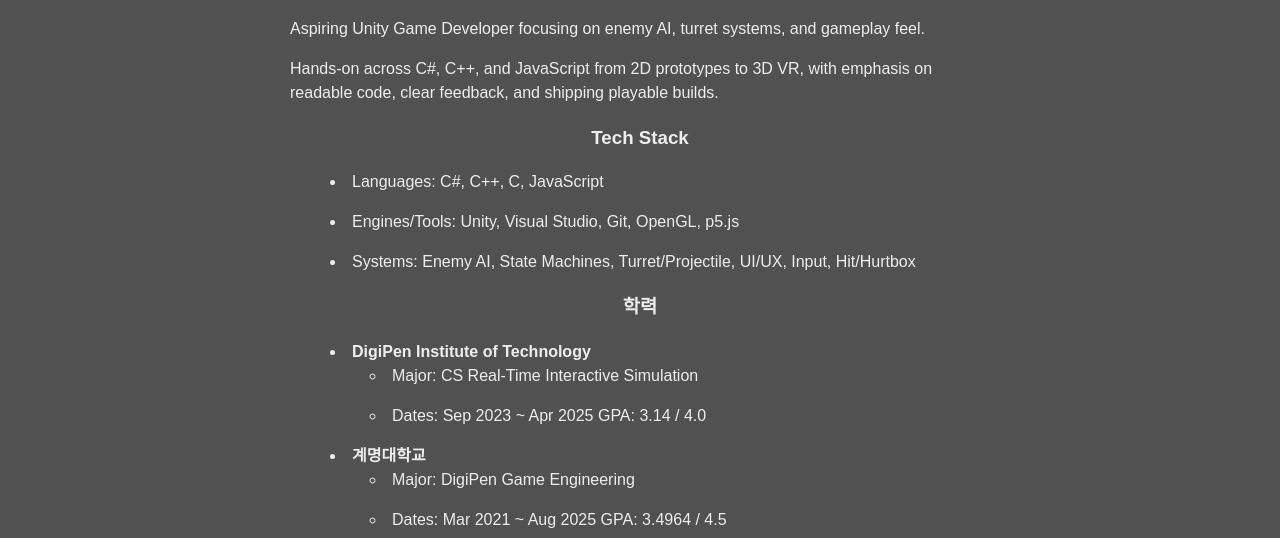
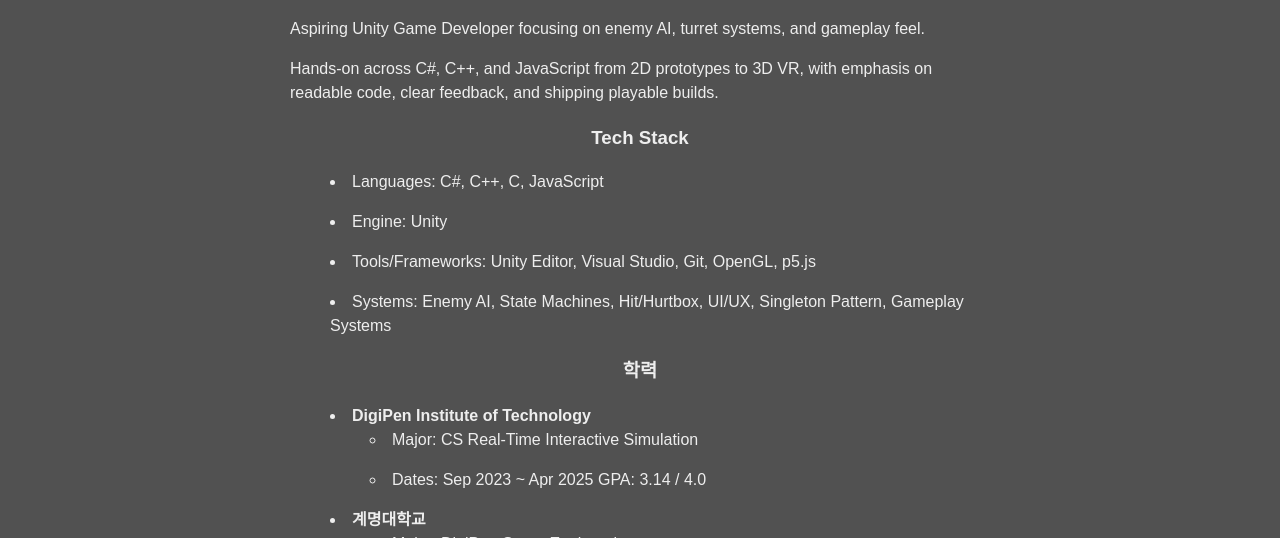
Before and after one commit to kseoffed/portfolio, a plain HTML site: page index.html in a window 1280 px wide. Shown: the part 626-1164 px from the top of the page. Drawn offline with Linux system fonts and the light colour scheme.

Commit message:
이력서 수정, 기술 스택 수정

```diff
--- a/app.js
+++ b/app.js
@@ -18,8 +18,9 @@
     "about.summary2": "C#, C++, JavaScript로 2D부터 3D VR까지 구현 경험이 있으며, 가독성 좋은 코드와 명확한 피드백, 플레이 가능한 빌드를 중시합니다.",
     "about.skills.title": "기술 스택",
     "about.skills.langs": "언어: C#, C++, C, JavaScript",
-    "about.skills.tools": "엔진/툴: Unity, Visual Studio, Git, OpenGL, p5.js",
-    "about.skills.systems": "시스템: Enemy AI, State Machines, Turret/Projectile, UI/UX, Input, Hit/Hurtbox",
+    "about.skills.engine": "엔진: Unity",
+    "about.skills.tools": "툴/프레임워크: Unity Editor, Visual Studio, Git, OpenGL, p5.js",
+    "about.skills.systems": "시스템: 적 AI, 상태 머신, 히트/허트박스, UI/UX, 싱글톤 패턴, 게임플레이 시스템",
 
     // Generic project labels
     "projects.role.solo": "1인",
@@ -116,8 +117,9 @@
     "about.summary2": "Hands-on across C#, C++, and JavaScript from 2D prototypes to 3D VR, with emphasis on readable code, clear feedback, and shipping playable builds.",
     "about.skills.title": "Tech Stack",
     "about.skills.langs": "Languages: C#, C++, C, JavaScript",
-    "about.skills.tools": "Engines/Tools: Unity, Visual Studio, Git, OpenGL, p5.js",
-    "about.skills.systems": "Systems: Enemy AI, State Machines, Turret/Projectile, UI/UX, Input, Hit/Hurtbox",
+    "about.skills.engine": "Engine: Unity",
+    "about.skills.tools": "Tools/Frameworks: Unity Editor, Visual Studio, Git, OpenGL, p5.js",
+    "about.skills.systems": "Systems: Enemy AI, State Machines, Hit/Hurtbox, UI/UX, Singleton Pattern, Gameplay Systems",
 
     // Generic project labels
     "projects.role.solo": "Solo",
--- a/index.html
+++ b/index.html
@@ -36,7 +36,8 @@
       <h3 data-i18n="about.skills.title">기술 스택</h3>
       <ul class="skill-list">
         <li data-i18n="about.skills.langs">언어: C#, C++, C, JavaScript</li>
-        <li data-i18n="about.skills.tools">엔진/툴: Unity, Visual Studio, Git, OpenGL, p5.js</li>
+        <li data-i18n="about.skills.engine">엔진: Unity</li>
+        <li data-i18n="about.skills.tools">툴/프레임워크: Unity Editor, Visual Studio, Git, OpenGL, p5.js</li>
         <li data-i18n="about.skills.systems">시스템: Enemy AI, State Machines, Turret/Projectile, UI/UX, Input, Hit/Hurtbox</li>
       </ul>
 
```
Also changed, not shown: 2 other files.
